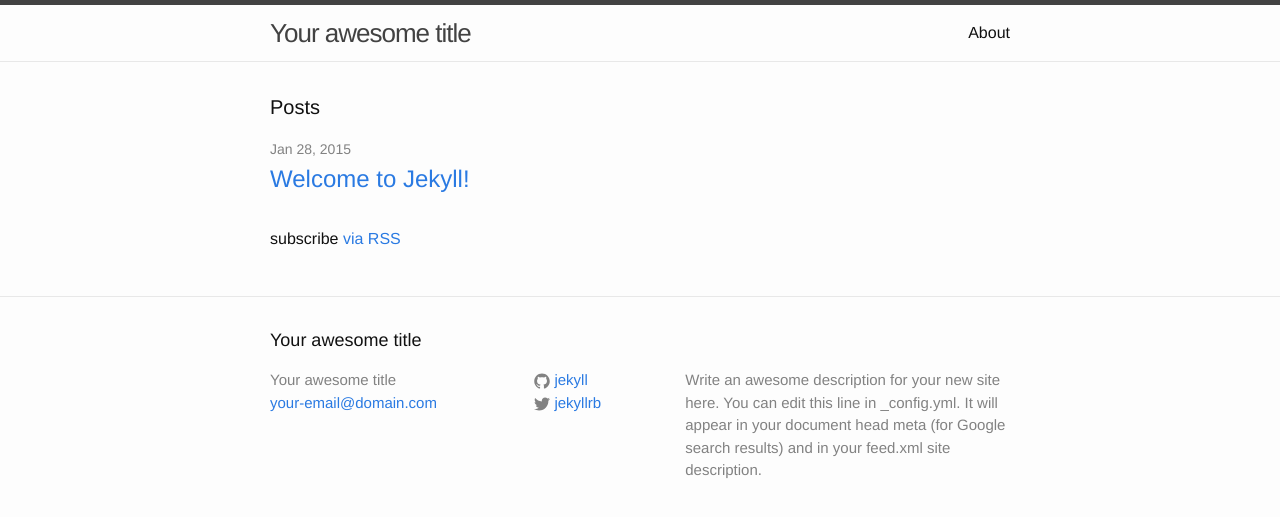
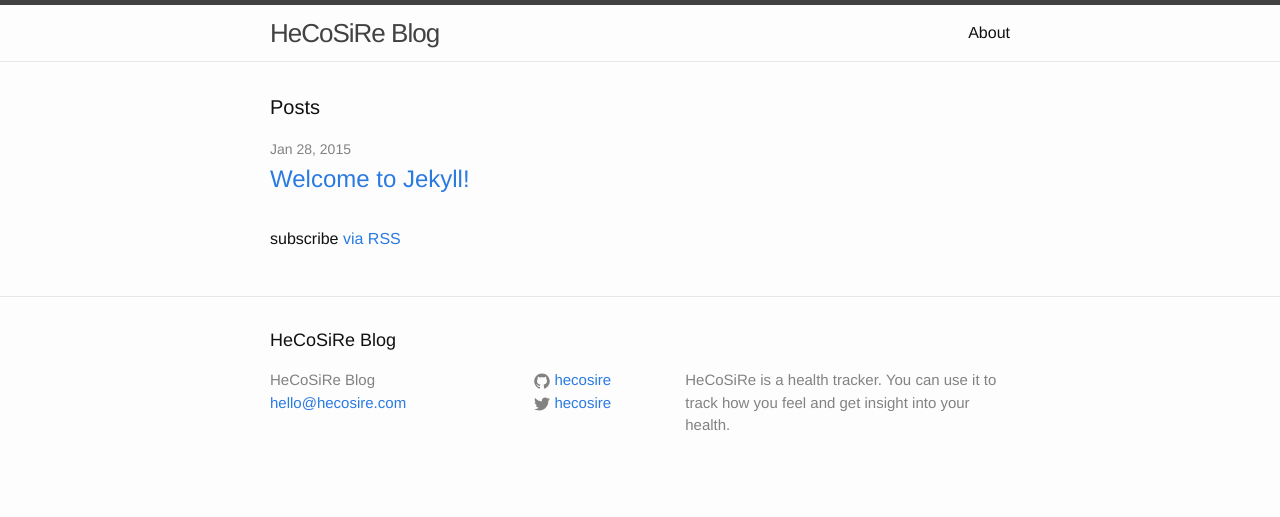
Before and after one commit to hecosire/hecosire.github.io, a Jekyll site: the page built from index.html, in a window 1280 px wide. Shown: the top 517 px of the page. Built offline with Jekyll 4.4.1, drawn with Linux system fonts in a browser that asks for light colours.

Commit message:
changed some default values

```diff
--- a/_config.yml
+++ b/_config.yml
@@ -1,14 +1,13 @@
 # Site settings
-title: Your awesome title
-email: your-email@domain.com
+title: HeCoSiRe Blog
+email: hello@hecosire.com
 description: > # this means to ignore newlines until "baseurl:"
-  Write an awesome description for your new site here. You can edit this
-  line in _config.yml. It will appear in your document head meta (for
-  Google search results) and in your feed.xml site description.
+  HeCoSiRe is a health tracker.
+  You can use it to track how you feel and get insight into your health.
 baseurl: "" # the subpath of your site, e.g. /blog/
-url: "http://yourdomain.com" # the base hostname & protocol for your site
-twitter_username: jekyllrb
-github_username:  jekyll
+url: "http://blog.hecosire.com" # the base hostname & protocol for your site
+twitter_username: hecosire
+github_username:  hecosire
 
 # Build settings
 markdown: kramdown
```
